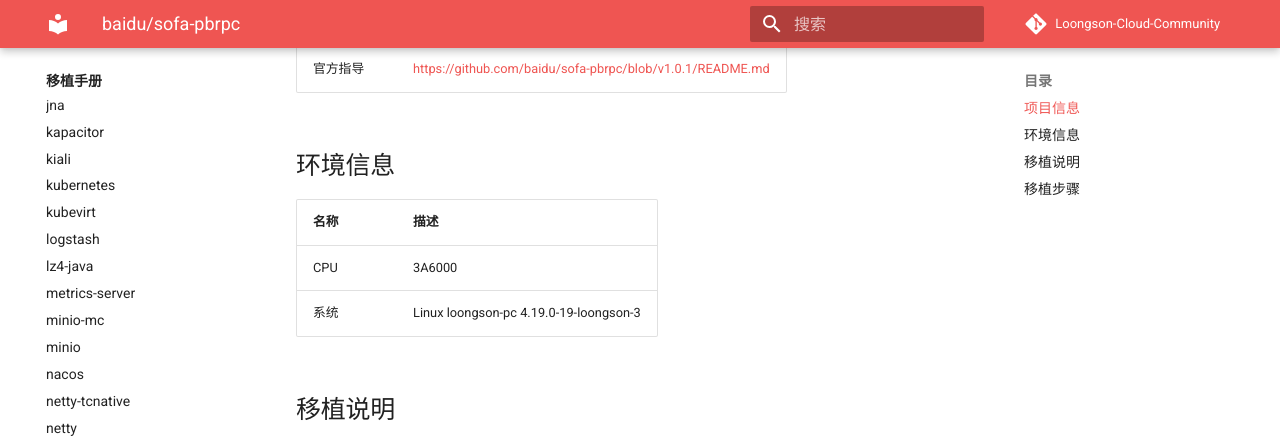
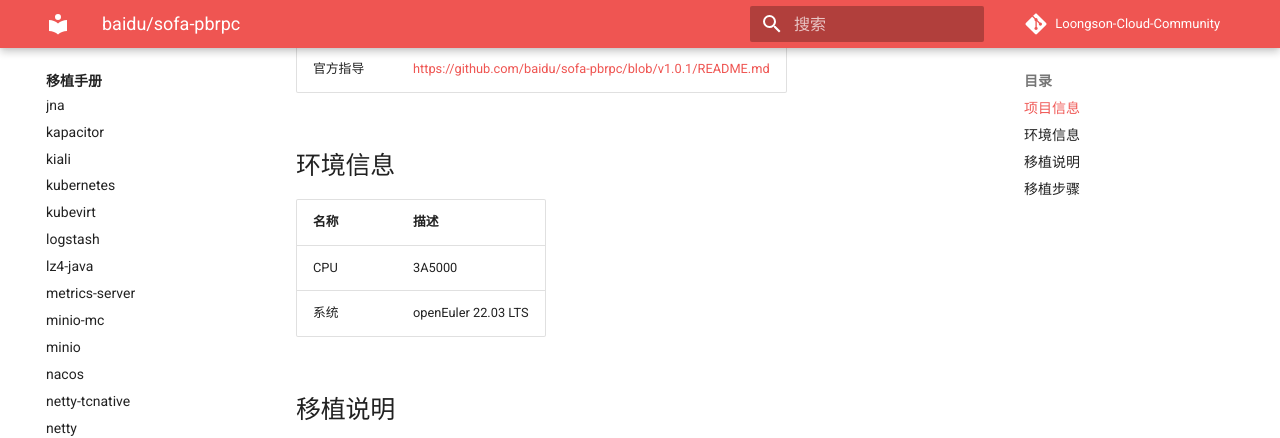
Before and after one commit to Loongson-Cloud-Community/Loongson-Cloud-Community, an MkDocs documentation site: the page built from docs/移植手册/sofa-pbrpc.md, in a window 1280 px wide and 900 px high, scrolled down 538 px. Shown: the top 438 px of the window. Built offline with MkDocs 1.6.1 and Material for MkDocs 9.7.7, drawn with Linux system fonts in a browser that asks for light colours; comment, search, counter and statistics services are not loaded.

Commit message:
update sofa-pbrpc.md

```diff
--- a/docs/移植手册/sofa-pbrpc.md
+++ b/docs/移植手册/sofa-pbrpc.md
@@ -17,8 +17,8 @@
 
 |名称       |描述|
 |--         |--|
-|CPU        |3A6000|
-|系统       | Linux loongson-pc 4.19.0-19-loongson-3 |
+|CPU        |3A5000|
+|系统       | openEuler 22.03 LTS |
 
 ## 移植说明
 - 需要的软件依赖：
```
